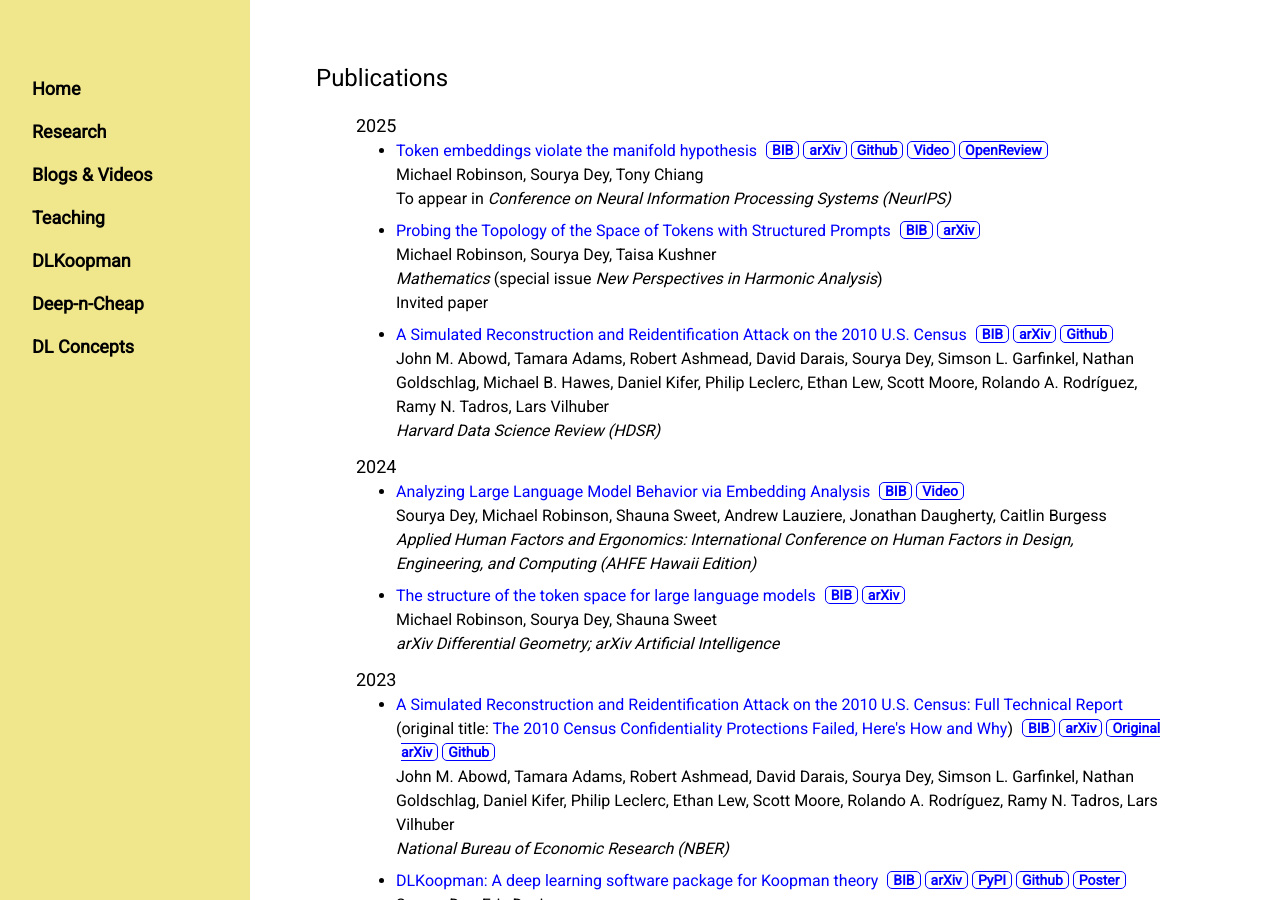
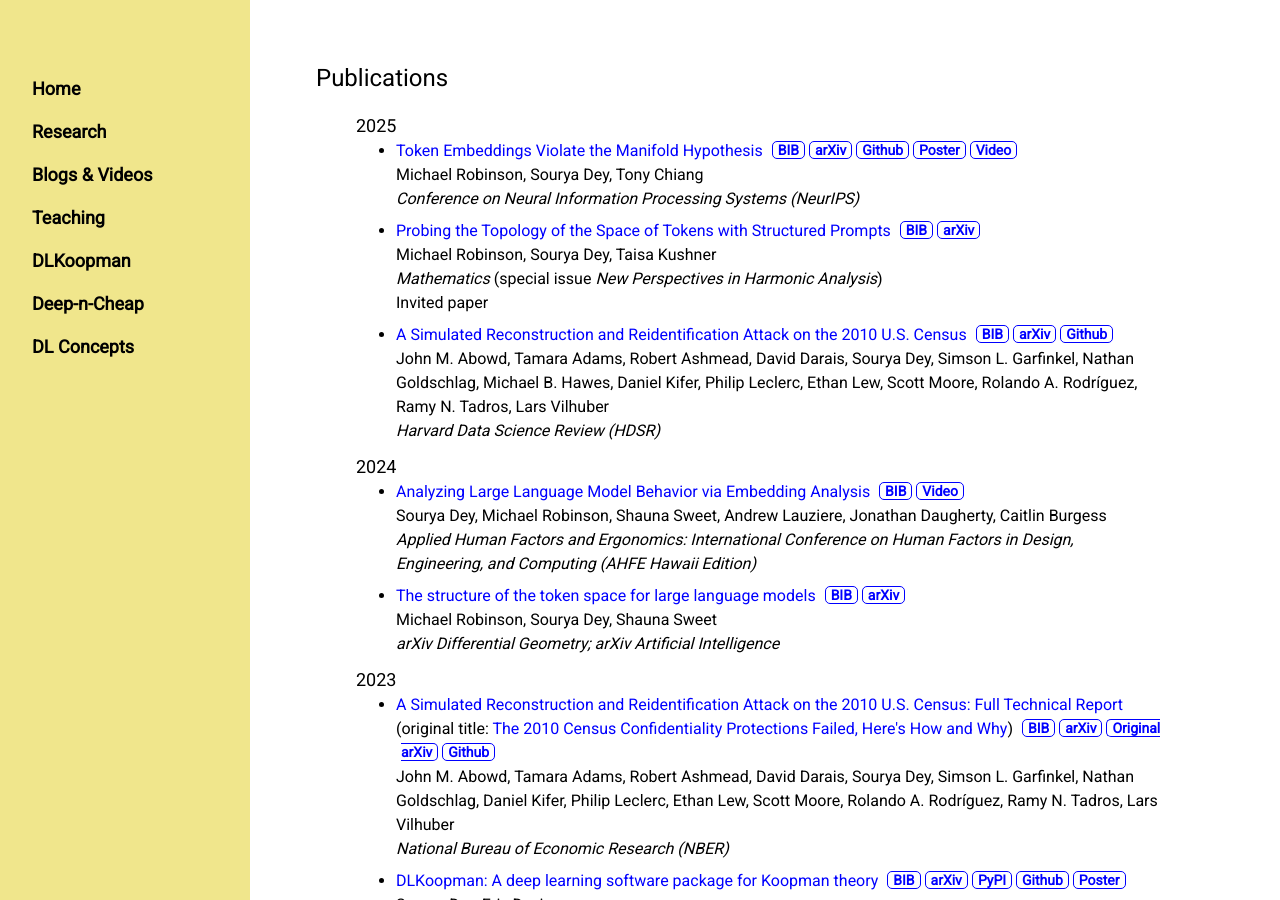
Before and after one commit to souryadey/souryadey.github.io, a Jekyll site: the page built from research/index.html, in a window 1280 px wide and 900 px high. Built offline with Jekyll 4.4.1, drawn with Linux system fonts in a browser that asks for light colours.

Commit message:
add NeurIPS material after conference

```diff
--- a/index.html
+++ b/index.html
@@ -72,8 +72,8 @@ fieldset {
 		<form style="margin-top:1em;">
 			<fieldset>
 				<legend style="font-size:large; letter-spacing:0.05em; background-color:khaki;"><b>Recent News</b></legend>
-                <i>Oct '25:</i> Our paper <a class="inlink" href="https://www.mdpi.com/2227-7390/13/20/3320" target="_blank"><i>Probing the Topology of the Space of Tokens with Structured Prompts</i></a> was published in the Mathematics journal (special issue New Perspectives in Harmonic Analysis).<br>
-                <i>Sep '25:</i> Our paper <a class="inlink" href="https://arxiv.org/abs/2504.01002" target="_blank"><i>Token embeddings violate the manifold hypothesis</i></a> got accepted for publication at NeurIPS!
+                <i>Dec '25:</i> Our paper <a class="inlink" href="https://neurips.cc/virtual/2025/loc/san-diego/poster/116817" target="_blank"><i>Token Embeddings Violate the Manifold Hypothesis</i></a> was presented at NeurIPS.<br>
+                <i>Oct '25:</i> Our paper <a class="inlink" href="https://www.mdpi.com/2227-7390/13/20/3320" target="_blank"><i>Probing the Topology of the Space of Tokens with Structured Prompts</i></a> was published in the Mathematics journal (special issue New Perspectives in Harmonic Analysis).
 			</fieldset>
 		</form>
         <br><br>
--- a/research/bibs/NeurIPS2025.bib
+++ b/research/bibs/NeurIPS2025.bib
@@ -2,6 +2,5 @@
 	author = {Michael Robinson and Sourya Dey and Tony Chiang},
 	title = {{Token embeddings violate the manifold hypothesis}},
 	booktitle = {Proceedings of the Thirty-Ninth Annual Conference on Neural Information Processing Systems},
-	year = {2025},
-	note = {To appear. Pre-print available at arXiv 2504.01002.}
+	year = {2025}
 }
--- a/research/index.html
+++ b/research/index.html
@@ -20,14 +20,14 @@ h5 {
     	<li><h5>2025</h5></li>
     	<ul style="list-style-type:disc;">
 			<li>
-				<a class="inlink" href="https://arxiv.org/abs/2504.01002" target="_blank">Token embeddings violate the manifold hypothesis</a>
+				<a class="inlink" href="https://neurips.cc/virtual/2025/loc/san-diego/poster/116817" target="_blank">Token Embeddings Violate the Manifold Hypothesis</a>
 				<a class="pub" href="/research/bibs/NeurIPS2025.bib">BIB</a>
 				<a class="pub" href="https://arxiv.org/abs/2504.01002" target="_blank">arXiv</a>
 				<a class="pub" href="https://github.com/kb1dds/stratified_estimator" target="_blank">Github</a>
-				<a class="pub" href="https://recorder-v3.slideslive.com/#/share?share=103874&s=b9cd5aa3-3ac1-4acd-a1e7-a196f4bc2bf4" target="_blank">Video</a>
-				<a class="pub" href="https://openreview.net/forum?id=fiXCcxGysZ&noteId=8YPkixumtz" target="_blank">OpenReview</a><br>
+				<a class="pub" href="/research/material/SouryaDey_NeurIPS2025_Poster.pdf" target="_blank">Poster</a>
+				<a class="pub" href="https://recorder-v3.slideslive.com/#/share?share=103874&s=b9cd5aa3-3ac1-4acd-a1e7-a196f4bc2bf4" target="_blank">Video</a><br>
     			Michael Robinson, Sourya Dey, Tony Chiang<br>
-    			To appear in <i>Conference on Neural Information Processing Systems (NeurIPS)</i>
+    			<i>Conference on Neural Information Processing Systems (NeurIPS)</i>
     		</li>
 			<li>
 				<a class="inlink" href="https://www.mdpi.com/2227-7390/13/20/3320" target="_blank">Probing the Topology of the Space of Tokens with Structured Prompts</a>
```
Also changed, not shown: 1 other file.
